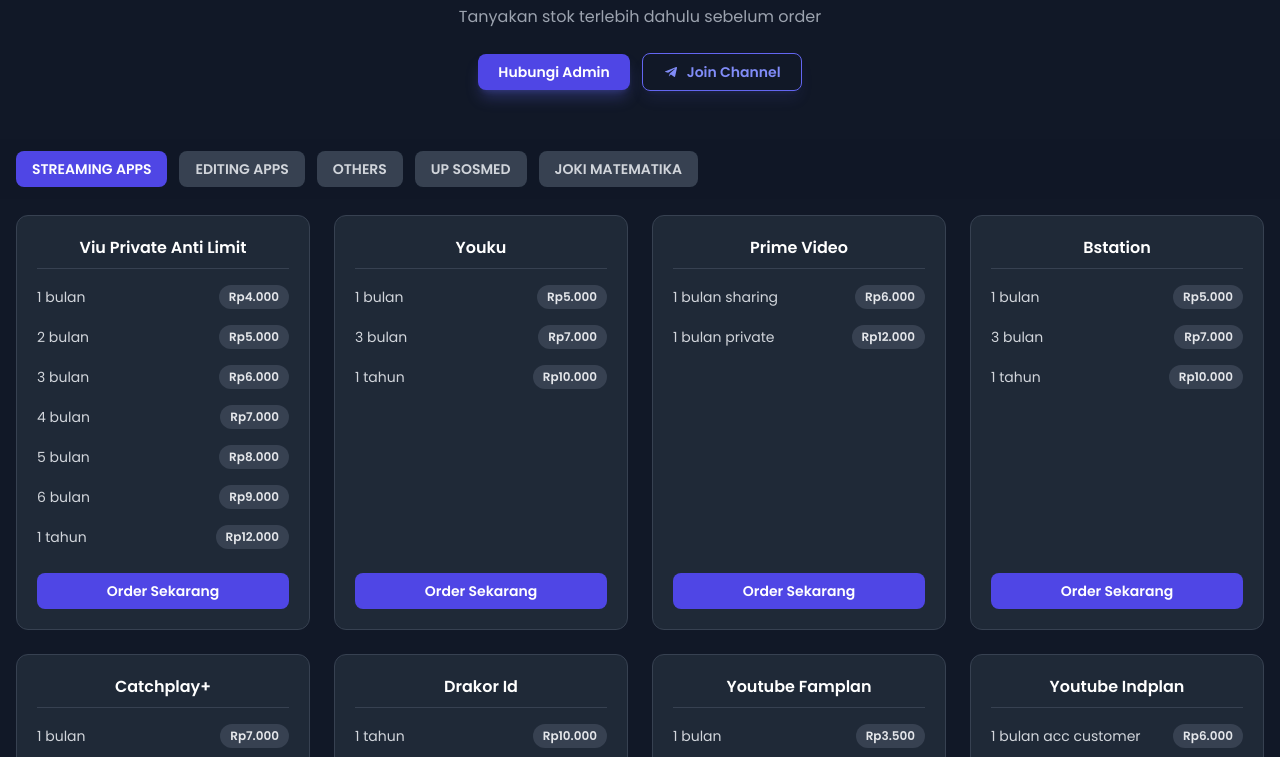
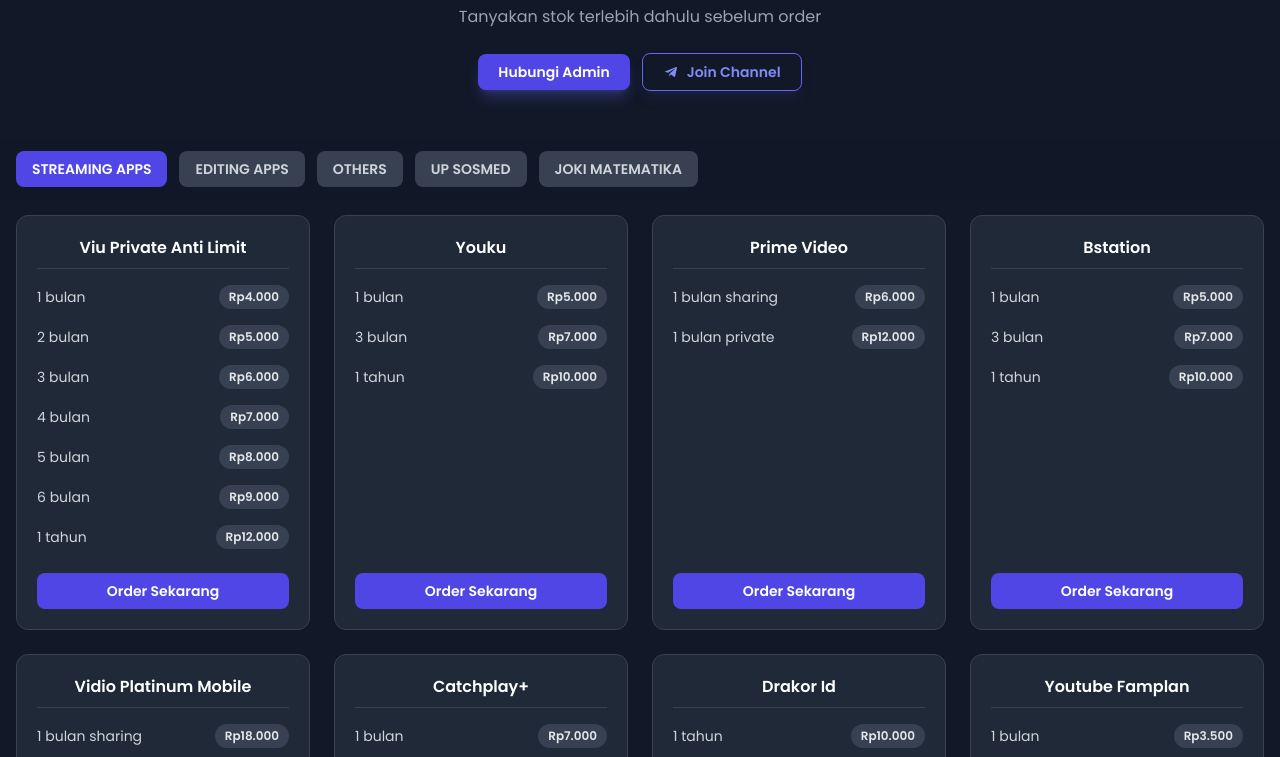
Before and after one commit to purnomoweb/katalog-noname, a plain HTML site: page index.html in a window 1280 px wide. Shown: the part 195-952 px from the top of the page. Drawn offline with nearby package versions, Linux system fonts and the light colour scheme.

Commit message:
Add Vidplat

```diff
--- a/index.html
+++ b/index.html
@@ -139,6 +139,7 @@
                 { name: "Youku", items: [ { term: "1 bulan", price: 5000 }, { term: "3 bulan", price: 7000 }, { term: "1 tahun", price: 10000 } ] },
                 { name: "Prime Video", items: [ { term: "1 bulan sharing", price: 6000 }, { term: "1 bulan private", price: 12000 } ] },
                 { name: "Bstation", items: [ { term: "1 bulan", price: 5000 }, { term: "3 bulan", price: 7000 }, { term: "1 tahun", price: 10000 } ] },
+                { name: "Vidio Platinum Mobile", items: [ { term: "1 bulan sharing", price: 18000 }, { term: "1 bulan private", price: 30000 } ] },
                 { name: "Catchplay+", items: [ { term: "1 bulan", price: 7000 }, { term: "3 bulan", price: 9000 } ] },
                 { name: "Drakor Id", items: [ { term: "1 tahun", price: 10000 } ] },
                 { name: "Youtube Famplan", items: [ { term: "1 bulan", price: 3500 }, { term: "2 bulan", price: 5000 } ] },
```
